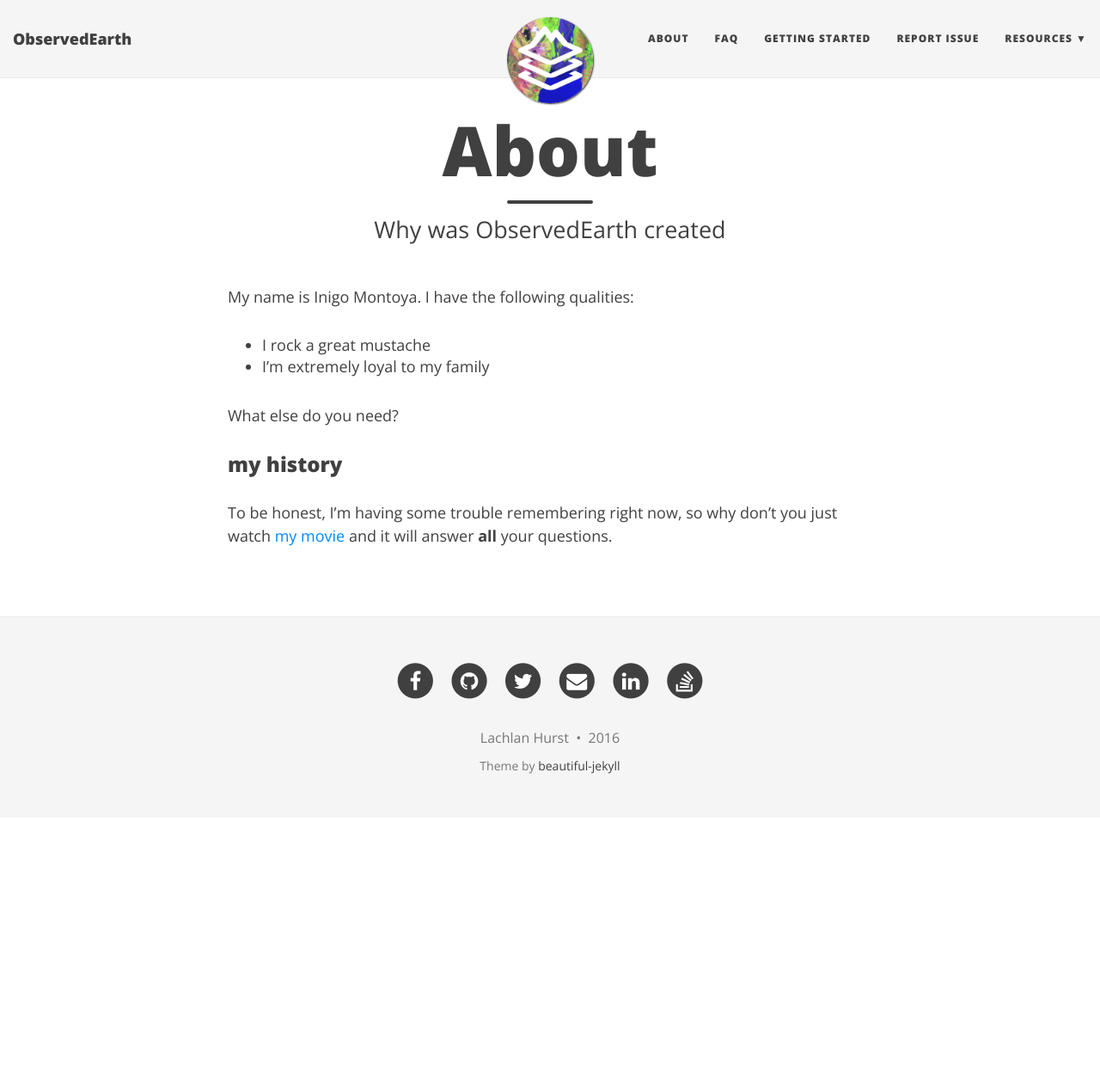
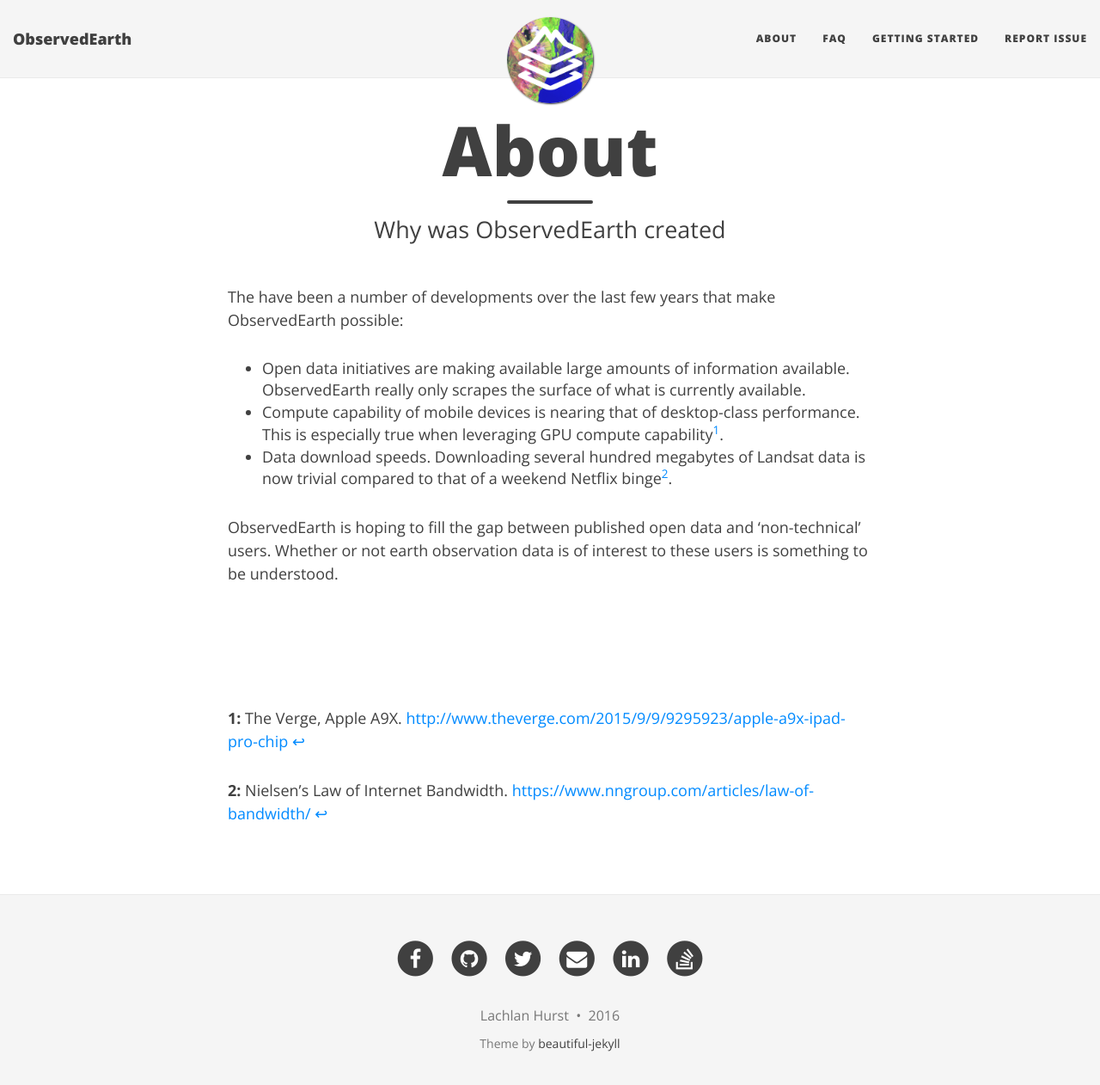
Before and after one commit to lachlanhurst/observedearth-web, a Jekyll site: the page built from about.md, in a window 1280 px wide and 1274 px high. Shown: the top 1262 px of the window at 86% size. Built offline with Jekyll 4.4.1, drawn with Linux system fonts in a browser that asks for light colours; nearby versions of some CDN libraries.

Commit message:
removed last of the Princess Bride references

```diff
--- a/_config.yml
+++ b/_config.yml
@@ -27,9 +27,6 @@ navbar-links:
   FAQ: "faq"
   Getting Started: "gettingstarted"
   Report issue: "https://github.com/lachlanhurst/observedearth-web/issues"
-  Resources:
-    - USGS Landsat8: "http://landsat.usgs.gov/landsat8.php"
-    - Landsat on AWS: "https://aws.amazon.com/public-data-sets/landsat/"
 
 # Image to show in the navigation bar - image must be a square (width = height)
 # Remove this parameter if you don't want an image in the navbar
--- a/about.md
+++ b/about.md
@@ -4,13 +4,18 @@ title: About
 subtitle: Why was ObservedEarth created
 ---
 
-My name is Inigo Montoya. I have the following qualities:
+The have been a number of developments over the last few years that make ObservedEarth possible:
 
-- I rock a great mustache
-- I'm extremely loyal to my family
+- Open data initiatives are making available large amounts of information available. ObservedEarth really only scrapes the surface of what is currently available.
+- Compute capability of mobile devices is nearing that of desktop-class performance. This is especially true when leveraging GPU compute capability<sup id="a1">[1](#f1)</sup>.
+- Data download speeds. Downloading several hundred megabytes of Landsat data is now trivial compared to that of a weekend Netflix binge<sup id="a2">[2](#f2)</sup>.
 
-What else do you need?
+ObservedEarth is hoping to fill the gap between published open data and 'non-technical' users. Whether or not earth observation data is of interest to these users is something to be understood.
 
-### my history
+<br />
+<br />
+<br />
 
-To be honest, I'm having some trouble remembering right now, so why don't you just watch [my movie](http://en.wikipedia.org/wiki/The_Princess_Bride_%28film%29) and it will answer **all** your questions.
+<b id="f1">1:</b> The Verge, Apple A9X. <http://www.theverge.com/2015/9/9/9295923/apple-a9x-ipad-pro-chip> [↩](#a1)
+
+<b id="f2">2:</b> Nielsen's Law of Internet Bandwidth. <https://www.nngroup.com/articles/law-of-bandwidth/> [↩](#a2)
```
Also changed, not shown: _includes/maincontent.md (+5 -0 lines).
